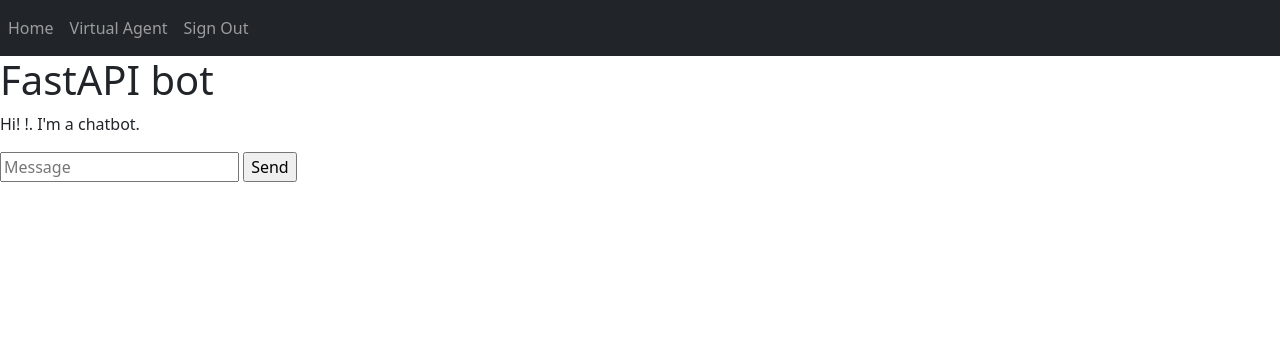
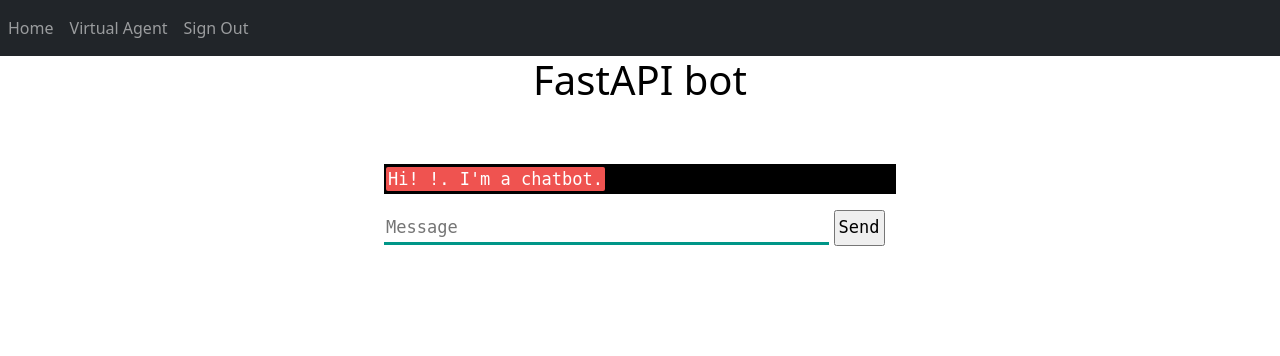
Before and after one commit to jonathanbouchet/FASTAPI_LOGIN_RENDER, a FastAPI app: template templates/auth/chat.html in a window 1280 px wide. Shown: the top 356 px of the page. Run offline with FastAPI, Linux system fonts and the light colour scheme; the template is opened without the code that fills it, so the values that code supplies are empty; parts of the project's set-up code (start-up, migrations or seed data) failed here and were passed over; some libraries are stand-ins or nearby versions.

Commit message:
updated style for the chatbot view

```diff
--- a/static/css/styles.css
+++ b/static/css/styles.css
@@ -5,23 +5,76 @@
 .show{
     display: none;
 }
-/* h1 {
-    color: red;
+body{
+    font-family: Garamond;
+    background-color: white;
+}
+h1{
+    color: black;
+    margin-bottom: 0;
+    margin-top: 0;
+    text-align: center;
+    font-size: 40px;
+}
+h3{
+    color: black;
+    font-size: 20px;
+    margin-top: 3px;
     text-align: center;
 }
-
-body {
-    background-color: #b3cde0;
-} */
-
-/* img {
-    display: block;
+#chatbox{
+    background-color: black;
     margin-left: auto;
     margin-right: auto;
-    width: 25%;
-} */
-
-/* form-submit-button {
-background: red;
-color: white;
+    width: 40%;
+    margin-top: 60px;
 }
+#userInput {
+    margin-left: auto;
+    margin-right: auto;
+    width: 40%;
+}
+#textInput {
+    width: 87%;
+    border: none;
+    border-bottom: 3px solid #009688;
+    font-family: monospace;
+    font-size: 17px;
+}
+#buttonInput {
+    padding: 3px;
+    font-family: monospace;
+    font-size: 17px;
+}
+.userText {
+    color: white;
+    font-family: monospace;
+    font-size: 17px;
+    text-align: right;
+    line-height: 30px;
+}
+.userText span {
+    background-color: #009688;
+    padding: 2px;
+    border-radius: 2px;
+    margin-right: 2px;
+}
+.botText {
+    color: white;
+    font-family: monospace;
+    font-size: 17px;
+    text-align: left;
+    line-height: 30px;
+}
+.botText span {
+    background-color: #EF5350;
+    padding: 2px;
+    border-radius: 2px;
+    margin-left: 2px;
+}
+#tidbit {
+    position:absolute;
+    bottom:0;
+    right:0;
+    width: 300px;
+}
```
